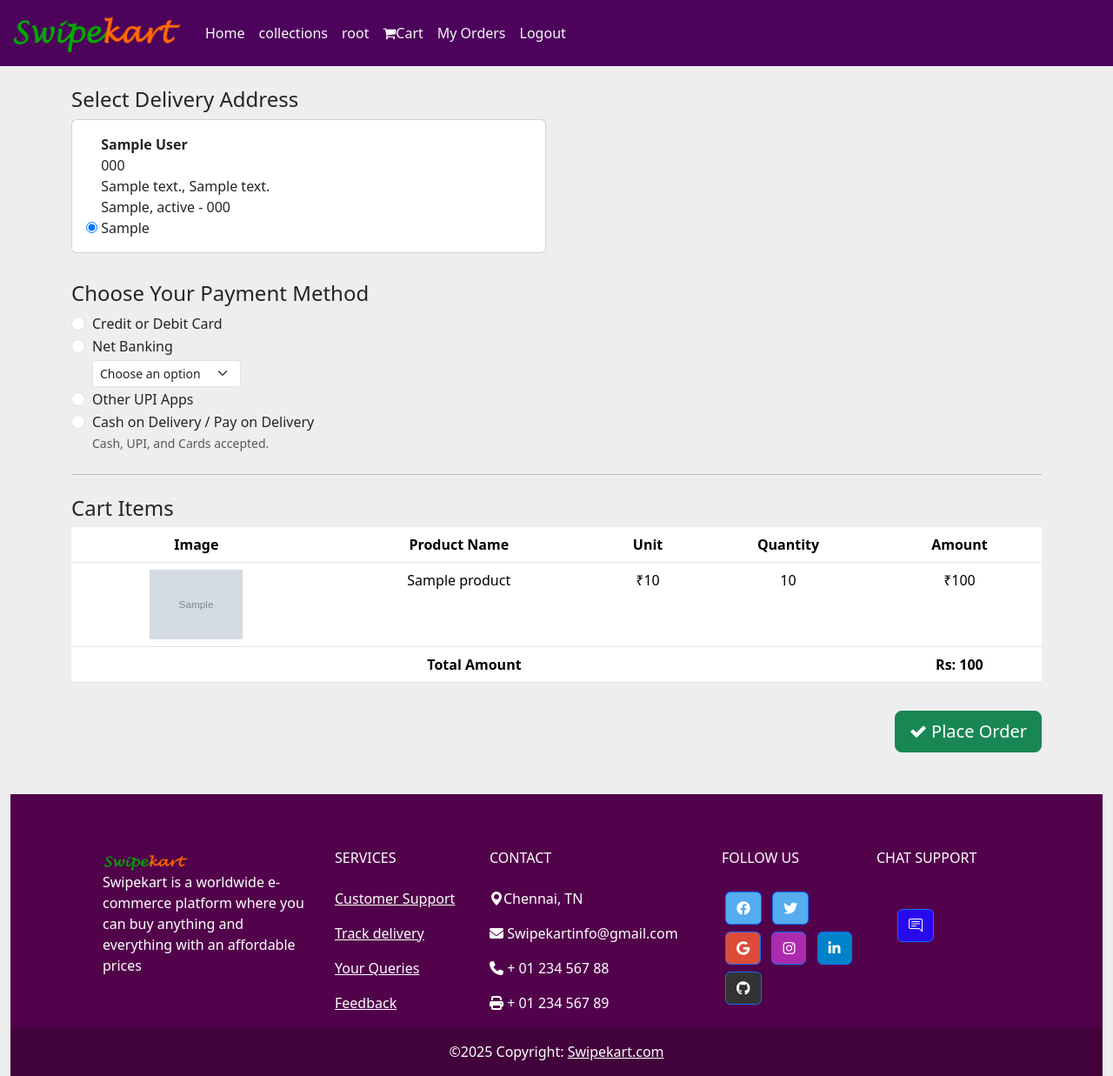
After one commit to Sandy-code33/Ecommerce_site, a Django app: page /checkout/ in a window 1280 px wide. The commit adds this page. Shown: the whole page at 87% size. Run offline with Django 5.2, Linux system fonts and the light colour scheme; a user stored in the database is signed in; tables that the repository leaves empty hold one stand-in row (values such as "Sample post"); grey boxes marked "Sample" are stand-in pictures; some libraries are stand-ins or nearby versions.

Commit message:
update: complete functions added

```diff
--- a/Swipekart/myproject/Ecommerce_site/forms.py
+++ b/Swipekart/myproject/Ecommerce_site/forms.py
@@ -1,6 +1,7 @@
 from django import forms
 from django.contrib.auth.models import User
 from django.contrib.auth.forms import UserCreationForm
+from .models import Address
 
 class CustomUserForm(UserCreationForm):
     username = forms.CharField(widget=forms.TextInput(attrs={'class': 'form-control','placeholder': 'Enter Username'}))
@@ -12,3 +13,8 @@ class CustomUserForm(UserCreationForm):
     class Meta:
         model=User
         fields=['username','email','password1','password2']
+
+class AddressForm(forms.ModelForm):
+    class Meta:
+        model = Address
+        exclude = ['user']
--- a/Swipekart/myproject/Ecommerce_site/static/css/style.css
+++ b/Swipekart/myproject/Ecommerce_site/static/css/style.css
@@ -1,9 +1,12 @@
 .navbar{
-    background-color: #2a2a2a;
+    background-color: rgb(150, 6, 131);
     z-index: 1000;
     position: sticky;
     top: 0%;
     overflow: hidden;
+}
+.nav-link{
+  color: white;
 }
 .outer_box{
     background-color: rgb(243, 243, 243);
--- a/Swipekart/myproject/Ecommerce_site/templates/html/cart.html
+++ b/Swipekart/myproject/Ecommerce_site/templates/html/cart.html
@@ -36,7 +36,7 @@
             <td></td>
             <td colspan="2" class="fw-bold">Total Amount</td>
             <td id="net" class="fw-bold"></td>
-            <td><button class="btn btn-primary btn-sm"><i class="fa fa-check"></i>Checkout</button></td>
+            <td><a href="{% url 'checkout' %}"><button class="btn btn-primary btn-sm"><i class="fa fa-check"></i>Checkout</button></a></td>
         </tr>
       </table>
     </div>
--- /dev/null
+++ b/Swipekart/myproject/Ecommerce_site/templates/html/checkout.html
@@ -0,0 +1,115 @@
+{% extends 'html/layout.html' %}
+{% load static %}
+
+{% block content %}
+<div class="container mt-4">
+  <h4>Select Delivery Address</h4>
+
+  <form method="post" action="{% url 'place_order' %}">
+    {% csrf_token %}
+    <div class="row mb-4">
+      {% for address in addresses %}
+      <div class="col-md-6">
+        <div class="card mb-2">
+          <div class="card-body">
+            <input type="radio" name="selected_address" value="{{ address.id }}" id="addr{{ address.id }}" {% if forloop.first %}checked{% endif %}>
+            <label for="addr{{ address.id }}">
+              <strong>{{ address.full_name }}</strong><br>
+              {{ address.phone }}<br>
+              {{ address.address_line1 }}, {{ address.address_line2 }}<br>
+              {{ address.city }}, {{ address.state }} - {{ address.postal_code }}<br>
+              {{ address.country }}
+            </label>
+          </div>
+        </div>
+      </div>
+      {% empty %}
+      <p>No saved addresses. <a href="{% url 'add_address' %}">Add one</a>.</p>
+      {% endfor %}
+    </div>
+
+    <h4>Choose Your Payment Method</h4>
+    <div class="form-check">
+      <input class="form-check-input" type="radio" name="payment_method" value="card" id="payCard" required>
+      <label class="form-check-label" for="payCard">
+        Credit or Debit Card
+      </label>
+    </div>
+    <div class="form-check">
+      <input class="form-check-input" type="radio" name="payment_method" value="netbanking" id="payNetBanking">
+      <label class="form-check-label" for="payNetBanking">
+        Net Banking
+        <select name="netbank_option" class="form-select form-select-sm mt-1">
+          <option value="">Choose an option</option>
+          <option value="Axis Bank">Axis Bank</option>
+          <option value="HDFC Bank">HDFC Bank</option>
+          <option value="SBI">State Bank of India</option>
+        </select>
+      </label>
+    </div>
+    <div class="form-check">
+      <input class="form-check-input" type="radio" name="payment_method" value="upi" id="payUPI">
+      <label class="form-check-label" for="payUPI">
+        Other UPI Apps
+      </label>
+    </div>
+    <div class="form-check">
+      <input class="form-check-input" type="radio" name="payment_method" value="cod" id="payCOD">
+      <label class="form-check-label" for="payCOD">
+        Cash on Delivery / Pay on Delivery <br>
+        <small class="text-muted">Cash, UPI, and Cards accepted.</small>
+      </label>
+    </div>
+
+    <hr class="my-4">
+
+    <h4>Cart Items</h4>
+    <table class="table">
+      <thead>
+        <tr class="text-center">
+          <th>Image</th>
+          <th>Product Name</th>
+          <th>Unit</th>
+          <th>Quantity</th>
+          <th>Amount</th>
+        </tr>
+      </thead>
+      <tbody>
+        {% for item in cart %}
+        <tr class="text-center">
+          <td><img src="{{ item.product.product_image.url }}" height="80px" alt="{{ item.product.name }}"></td>
+          <td>{{ item.product.name }}</td>
+          <td>₹{{ item.product.selling_price|floatformat:0 }}</td>
+          <td>{{ item.product_qty }}</td>
+          <td class="amt">₹{{ item.total_cost|floatformat:0 }}</td>
+        </tr>
+        {% endfor %}
+      </tbody>
+      <tfoot>
+        <tr class="text-center">
+          <td colspan="4" class="fw-bold">Total Amount</td>
+          <td id="net" class="fw-bold">Rs: 0</td>
+        </tr>
+      </tfoot>
+    </table>
+
+    <div class="text-end">
+      <button type="submit" class="btn btn-success btn-lg mt-3">
+        <i class="fa fa-check"></i> Place Order
+      </button>
+    </div>
+  </form>
+</div>
+
+<script>
+  // Calculate total
+  const nodes = document.querySelectorAll('.amt');
+  const arr = Array.from(nodes);
+  const total = arr.reduce((acc, curr) => {
+    const amount = parseFloat(curr.textContent.replace(/[^\d.]/g, '')) || 0;
+    return acc + amount;
+  }, 0);
+  document.getElementById("net").textContent = "Rs: " + total;
+</script>
+
+{% endblock %}
--- a/Swipekart/myproject/Ecommerce_site/templates/html/layout.html
+++ b/Swipekart/myproject/Ecommerce_site/templates/html/layout.html
@@ -15,27 +15,26 @@
     <script src="https://cdn.jsdelivr.net/npm/bootstrap@5.3.7/dist/js/bootstrap.bundle.min.js" integrity="sha384-ndDqU0Gzau9qJ1lfW4pNLlhNTkCfHzAVBReH9diLvGRem5+R9g2FzA8ZGN954O5Q" crossorigin="anonymous"></script>
 
 </head>
-<body>
+<body style="background-color: rgb(238, 238, 238);">
       <!--navigation bar-->
-  <nav class="navbar navbar-expand-lg">
+  <nav class="navbar navbar-expand-lg" style="background-color: #4d025c;">
   <div class="container-fluid">
     <a class="navbar-brand" href="{% url 'home' %}"><img src="{% static 'images/ecom logo new.png' %}" alt="Logo" width="200px" height="50px"></a>
     <button class="navbar-toggler" type="button" data-bs-toggle="collapse" data-bs-target="#navbarNavAltMarkup" aria-controls="navbarNavAltMarkup" aria-expanded="false" aria-label="Toggle navigation">
       <span class="navbar-toggler-icon"></span>
     </button>
     <div class="collapse navbar-collapse" id="navbarNavAltMarkup">
-      <div class="navbar-nav">
-        <a class="nav-link active" aria-current="page" href="{% url 'home' %}">Home</a>
-        <a class="nav-link" href="{% url 'collections' %}">collections</a>
+      <div class="navbar-nav" style="color: white;">
+        <a class="nav-link active text-light" aria-current="page" href="{% url 'home' %}">Home</a>
+        <a class="nav-link text-light" href="{% url 'collections' %}">collections</a>
         {% if request.user.is_authenticated %}
-        <div class="align-right">
-          <a class="nav-link" aria-current="page" href=""><i class="fa-fa-user"></i>{{request.user}}</a>
-        </div>
-          <a class="nav-link" href="{% url 'cart' %}"><i class="fa fa-shopping-cart"></i>Cart</a>
-          <a class="nav-link" href="{% url 'logout_view' %}">Logout</a>
+          <a class="nav-link text-light" aria-current="page" href="{% url 'profile' %}"><i class="fa-fa-user"></i>{{request.user}}</a>
+          <a class="nav-link text-light" href="{% url 'cart' %}"><i class="fa fa-shopping-cart"></i>Cart</a>
+          <a class="nav-link text-light" href="{% url 'my_orders' %}"><i class=""></i>My Orders</a>
+          <a class="nav-link text-light" href="{% url 'logout_view' %}">Logout</a>
         {% else %}
-        <a class="nav-link" href="{% url 'login' %}"><i class="fa fa-sign-in"></i>Login</a>
-        <a class="nav-link" href="{% url 'register' %}"><i class="fa fa-users"></i>Register</a>
+        <a class="nav-link text-light" href="{% url 'login' %}"><i class="fa fa-sign-in"></i>Login</a>
+        <a class="nav-link text-light" href="{% url 'register' %}"><i class="fa fa-users"></i>Register</a>
           {% endif %}
       </div>
     </div>
@@ -49,7 +48,8 @@
 <!-- footer starts -->
 <div class="container-fluid mt-5">
   <!-- Footer -->
-  <footer class="text-center text-lg-start text-white" style="background-color: #2a2a2a">
+  <!-- <footer class="text-center text-lg-start text-white" style="background-color: #2a2a2a"> -->
+    <footer class="text-center text-lg-start text-white" style="background-color: #52024b">
     <!-- Grid container -->
     <div class="container p-5 pb-0">
       <!-- Section: Links -->
--- a/Swipekart/myproject/Ecommerce_site/urls.py
+++ b/Swipekart/myproject/Ecommerce_site/urls.py
@@ -14,5 +14,14 @@ urlpatterns=[
     path('addtocart', views.add_to_cart, name='addtocart'),
     path('cart', views.cart_page, name='cart'),
     path('removeCart/<str:cid>', views.remove_cart, name='remove_cart'),
-
+    path('checkout/', views.checkout, name='checkout'),
+    path('profile/', views.profile_view, name='profile'),
+    path('profile/add-address/', views.add_address, name='add_address'),
+    path('profile/edit-address/<int:id>/', views.edit_address, name='edit_address'),
+    path('profile/delete-address/<int:id>/', views.delete_address, name='delete_address'),
+    path('checkout/', views.checkout, name='checkout'),
+    path('place-order/', views.place_order, name='place_order'),
+    path('order-success/<int:order_id>/', views.order_success, name='order_success'),
+    path('my-orders/', views.my_orders, name='my_orders'),
+    path('download-invoice/<int:order_id>/', views.download_invoice, name='download_invoice'),
 ]
--- a/Swipekart/myproject/Ecommerce_site/views.py
+++ b/Swipekart/myproject/Ecommerce_site/views.py
@@ -7,6 +7,14 @@ from django.contrib.auth.decorators import login_required
 from .forms import CustomUserForm
 from django.http import JsonResponse
 import json
+from django.shortcuts import get_object_or_404
+from .models import Address
+from .forms import AddressForm
+from django.db import transaction
+from django.template.loader import get_template
+from xhtml2pdf import pisa
+
+from .models import Cart, Address, Order, OrderItem   # make sure Order/OrderItem exist
 # Create your views here.
 
 def home(request):
@@ -106,3 +114,122 @@ def remove_cart(request,cid):
     cartitem=Cart.objects.get(id=cid)
     cartitem.delete()
     return redirect('/cart')
+
+def checkout(request):
+    return render(request,'html/checkout.html',)
+    #return messages.success(request,'ThankYou for Purchasing with Swipekart...!')
+
+def profile_view(request):
+    addresses = Address.objects.filter(user=request.user)
+    return render(request, 'html/profile.html', {'addresses': addresses})
+
+def add_address(request):
+    if request.method == 'POST':
+        form = AddressForm(request.POST)
+        if form.is_valid():
+            address = form.save(commit=False)
+            address.user = request.user
+            address.save()
+            return redirect('profile')
+    else:
+        form = AddressForm()
+    return render(request, 'html/address_form.html', {'form': form})
+
+def edit_address(request, id):
+    address = get_object_or_404(Address, id=id, user=request.user)
+    if request.method == 'POST':
+        form = AddressForm(request.POST, instance=address)
+        if form.is_valid():
+            form.save()
+            return redirect('profile')
+    else:
+        form = AddressForm(instance=address)
+    return render(request, 'html/address_form.html', {'form': form})
+
+def delete_address(request, id):
+    address = get_object_or_404(Address, id=id, user=request.user)
+    address.delete()
+    return redirect('profile')
+
+def checkout(request):
+    cart_items = Cart.objects.filter(user=request.user)
+    addresses = Address.objects.filter(user=request.user)
+    return render(request, 'html/checkout.html', {'cart': cart_items, 'addresses': addresses})
+
+@login_required
+def checkout(request):
+    """Show address list, payment options and cart preview."""
+    cart_items = Cart.objects.select_related('product').filter(user=request.user)
+    if not cart_items.exists():
+        messages.info(request, "Your cart is empty.")
+        return redirect('cart')        # tweak to your cart‑view URL
+
+    addresses = Address.objects.filter(user=request.user)
+    return render(
+        request,'html/checkout.html',{'cart': cart_items,'addresses': addresses,})
+
+
+@login_required
+@transaction.atomic
+def place_order(request):
+    """Convert the cart into an Order + OrderItems, then clear the cart."""
+    if request.method != 'POST':
+        return redirect('checkout')
+
+    # ----------------------------- 1. Validate form input ------------------- #
+    address_id = request.POST.get('selected_address')
+    payment_method = request.POST.get('payment_method')
+
+    if not address_id:
+        messages.error(request, "Please choose a delivery address.")
+        return redirect('checkout')
+    if not payment_method:
+        messages.error(request, "Please choose a payment method.")
+        return redirect('checkout')
+
+    address = get_object_or_404(Address, id=address_id, user=request.user)
+    cart_items = Cart.objects.select_related('product').filter(user=request.user)
+    if not cart_items.exists():
+        messages.error(request, "Your cart is empty.")
+        return redirect('checkout')
+
+    # Create the order
+    order_total = sum(item.total_cost for item in cart_items)
+
+    order = Order.objects.create(user=request.user,address=address,payment_method=payment_method,total_amount=order_total,status='Confirmed') # or whatever default you use
+
+    # Order items
+    OrderItem.objects.bulk_create([
+        OrderItem(order=order,product=item.product,quantity=item.product_qty,price=item.product.selling_price,subtotal=item.total_cost)
+        for item in cart_items])
+    cart_items.delete()
+    messages.success(request, "Order placed successfully! 🎉")
+    return redirect('order_success', order_id=order.id)
+
+@login_required
+def order_success(request, order_id):
+    order = get_object_or_404(Order, id=order_id, user=request.user)
+    return render(request, 'html/order_success.html', {'order': order})
+
+@login_required
+def my_orders(request):
+    orders = Order.objects.filter(user=request.user).order_by('-created_at')
+    return render(request, 'html/my_orders.html', {'orders': orders})
+
+@login_required
+def download_invoice(request, order_id):
+    order = get_object_or_404(Order, id=order_id, user=request.user)
+    template_path = 'html/invoice_template.html'
+    context = {'order': order}
+
+    response = HttpResponse(content_type='application/pdf')
+    response['Content-Disposition'] = f'attachment; filename="invoice_{order.id}.pdf"'
+
+    template = get_template(template_path)
+    html = template.render(context)
+
+    pisa_status = pisa.CreatePDF(html, dest=response)
+
+    if pisa_status.err:
+        return HttpResponse('Invoice generation failed', status=500)
+    return response
```
Also changed, not shown: Swipekart/myproject/Ecommerce_site/models.py (+51 -1 lines), Swipekart/myproject/Ecommerce_site/templates/html/address_form.html (added, +12 -0 lines), Swipekart/myproject/Ecommerce_site/templates/html/invoice_template.html (added, +52 -0 lines), Swipekart/myproject/Ecommerce_site/templates/html/my_orders.html (added, +21 -0 lines), Swipekart/myproject/Ecommerce_site/templates/html/order_success.html (added, +27 -0 lines), Swipekart/myproject/Ecommerce_site/templates/html/profile.html (added, +32 -0 lines), Swipekart/myproject/Ecommerce_site/migrations/0013_address.py (added), Swipekart/myproject/Ecommerce_site/migrations/0014_order_orderitem.py (added).
